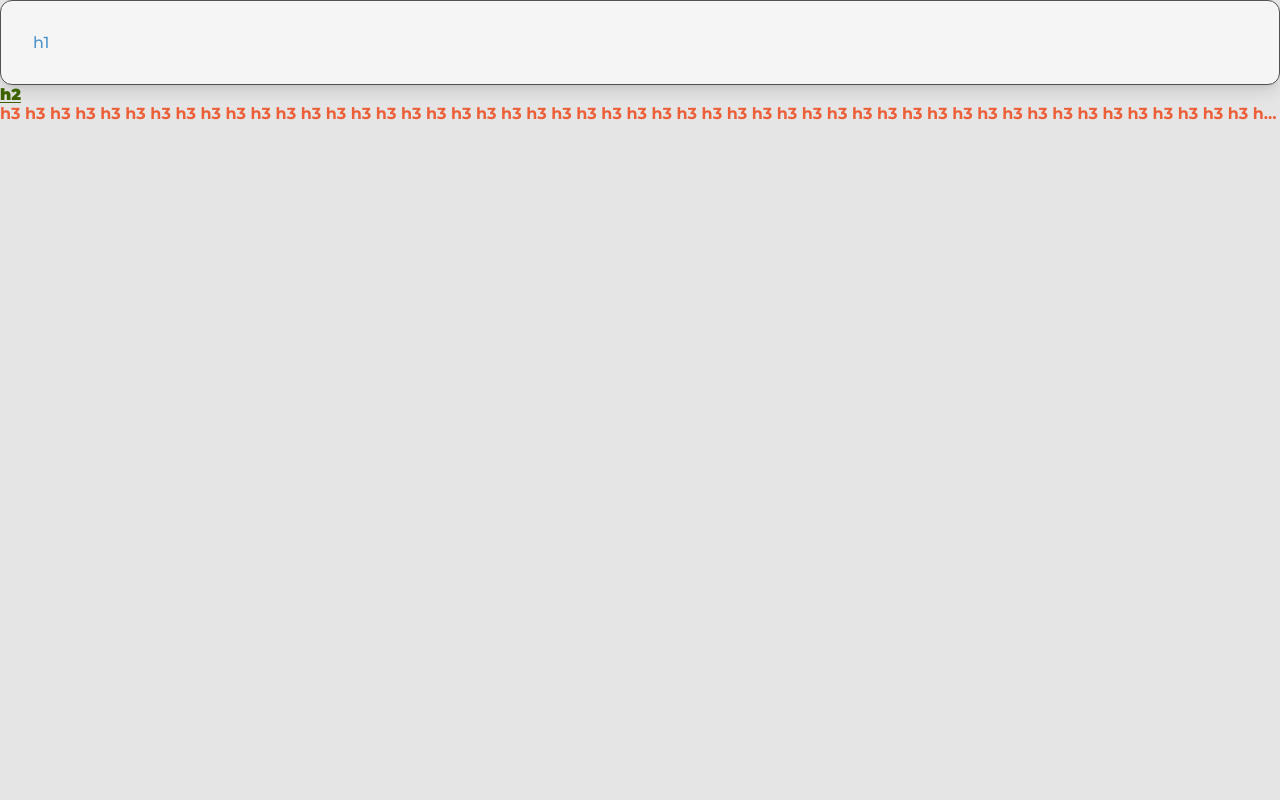
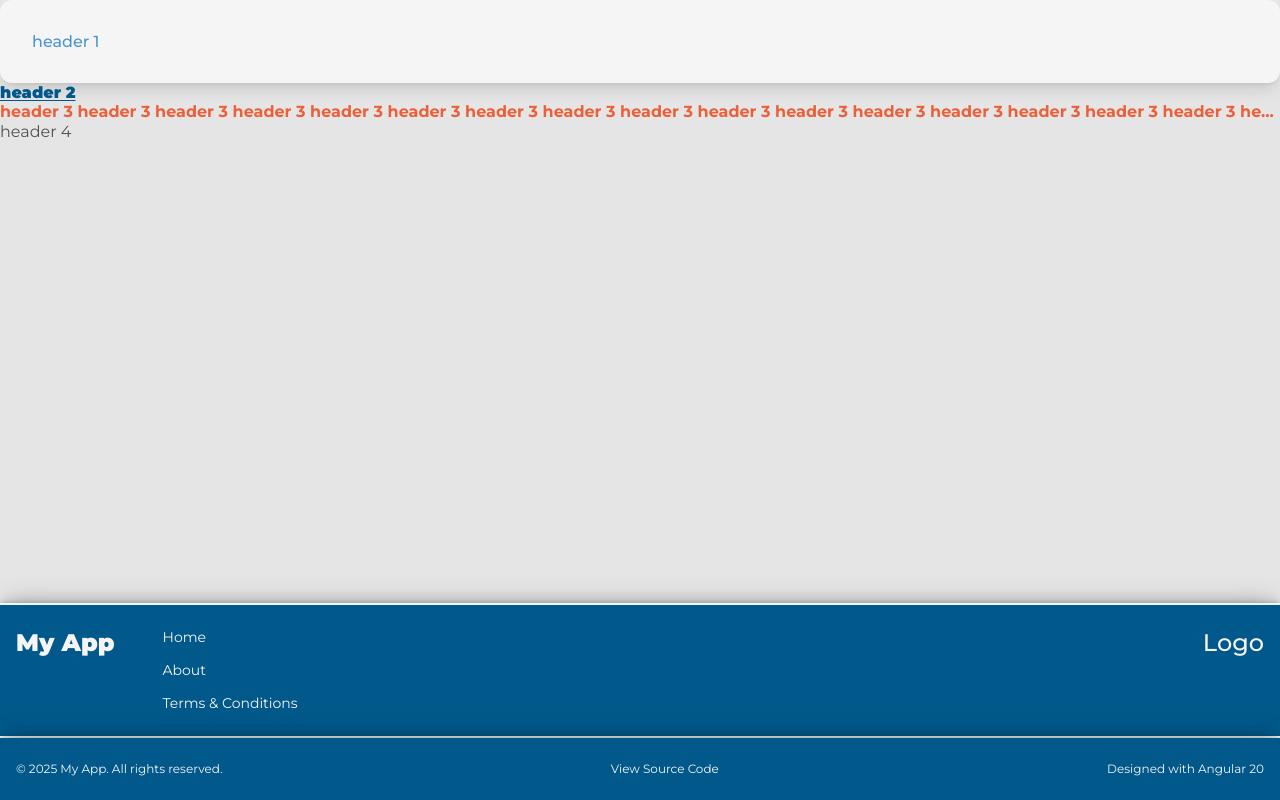
Before and after one commit to thegroosalugg/python-sql-angular, an Angular app in the folder client/: page / in a window 1280 px wide. Built offline with nearby package versions, Linux system fonts and the light colour scheme.

Commit message:
added re usable footer template

```diff
--- a/client/src/app/app.html
+++ b/client/src/app/app.html
@@ -1,3 +1,7 @@
-<h1 class="box-float">h1</h1>
-<h2 class="underline">h2</h2>
-<h3 class="truncate">{{"h3 ".repeat(400)}}</h3>
+<main>
+  <h1 class="box-float">header 1</h1>
+  <h2 class="underline">header 2</h2>
+  <h3 class="truncate">{{ 'header 3 '.repeat(400) }}</h3>
+  <h4>header 4</h4>
+</main>
+<app-footer />
--- a/client/src/app/app.scss
+++ b/client/src/app/app.scss
@@ -25,3 +25,7 @@ h3 {
   color: var(--rust-500);
   font-weight: 700;
 }
+
+h4 {
+  color: var(--text);
+}
--- a/client/src/app/app.ts
+++ b/client/src/app/app.ts
@@ -1,9 +1,10 @@
 import { Component, signal } from '@angular/core';
 import { RouterOutlet } from '@angular/router';
+import { FooterComponent } from "./layout/footer/footer.component";
 
 @Component({
   selector: 'app-root',
-  imports: [RouterOutlet],
+  imports: [RouterOutlet, FooterComponent],
   templateUrl: './app.html',
   styleUrl: './app.scss'
 })
--- /dev/null
+++ b/client/src/app/layout/footer/footer.component.html
@@ -0,0 +1,18 @@
+<footer>
+  <hr />
+  <section class="footer-top">
+    <h1>{{ appName() }}</h1>
+    <nav>
+      <a href="/">Home</a>
+      <a href="/">About</a>
+      <a href="/">Terms & Conditions</a>
+    </nav>
+    <h1>{{ appLogo() }}</h1>
+  </section>
+  <hr />
+  <section class="footer-bottom">
+    <p>© {{ appRights() }}. All rights reserved.</p>
+    <a [href]="github()" target="_blank">View Source Code</a>
+    <p>{{ appStack() }}</p>
+  </section>
+</footer>
--- /dev/null
+++ b/client/src/app/layout/footer/footer.component.scss
@@ -0,0 +1,57 @@
+footer {
+  text-align: center;
+  overflow-x: auto;
+  background: var(--accent);
+  color: var(--box);
+  box-shadow: var(--shadow-top);
+
+  a, p, h1, hr { transition: var(--transition); }
+  a:hover      { font-weight: 700; }
+  hr           { border: var(--border) var(--box); }
+}
+
+.footer-top, .footer-bottom {
+  display: flex;
+  flex-direction: column;
+  align-items: center;
+  gap: 0.5rem;
+  padding: 1.5rem 1rem;
+  font-size: var(--text-sm);
+}
+
+.footer-top {
+  @media (min-width: 768px) {
+    flex-direction: row;
+    align-items: flex-start;
+    text-align: start;
+    gap: 3rem;
+  }
+
+  h1 {
+    font-size: var(--text-2xl);
+    font-weight: 900;
+    max-width: 100%;
+
+    &:last-of-type {
+      font-weight: 500;
+
+      @media (min-width: 768px) { margin-left: auto; }
+    }
+  }
+
+  nav {
+    display: flex;
+    flex-direction: column;
+    gap: 0.5rem;
+
+    @media (min-width: 768px) { gap: 1rem; }
+  }
+}
+
+.footer-bottom {
+  justify-content: space-between;
+  font-size: var(--text-xs);
+  box-shadow: var(--shadow-top);
+
+  @media (min-width: 768px) { flex-direction: row; }
+}
--- /dev/null
+++ b/client/src/app/layout/footer/footer.component.ts
@@ -0,0 +1,15 @@
+import { Component, signal } from '@angular/core';
+
+@Component({
+     selector: 'app-footer',
+      imports: [],
+  templateUrl: './footer.component.html',
+     styleUrl: './footer.component.scss'
+})
+export class FooterComponent {
+    appName = signal('My App');
+    appLogo = signal('Logo');
+  appRights = signal('2025 My App');
+   appStack = signal('Designed with Angular 20');
+     github = signal('https://github.com/');
+}
--- a/client/src/index.html
+++ b/client/src/index.html
@@ -2,9 +2,10 @@
 <html lang="en">
 <head>
   <meta charset="utf-8">
-  <title>Client</title>
+  <title>Angular</title>
   <base href="/">
   <meta name="viewport" content="width=device-width, initial-scale=1">
+  <meta name="description" content="angular-client">
   <link rel="icon" type="image/x-icon" href="favicon.ico">
 </head>
 <body>
--- a/client/src/styles.scss
+++ b/client/src/styles.scss
@@ -8,22 +8,16 @@
   --font-minor: "Lato", sans-serif;
   --bg: var(--neutral-200);
   --fg: var(--neutral-900);
-  --accent: var(--lime-800);
-  --accent-hvr: var(--lime-700);
+  --accent: var(--sky-800);
+  --accent-hvr: var(--sky-700);
   --text: var(--neutral-600);
   --box: var(--neutral-100);
   --danger: var(--rust-600);
   --success: var(--lime-600);
-  --hover: var(--rust-200);
+  --hover: var(--rust-300);
   --transparent: #ffffff00;
-
-  // borders
   --border: 1px solid;
-  --border-bg: var(--border) var(--bg);
-  --border-fg: var(--border) var(--fg);
-  --border-accent: var(--border) var(--accent);
-  --border-text: var(--border) var(--text);
-  --border-transparent: var(--border) var(--transparent);
+  --transition: 0.5s ease;
 }
 
 @media (prefers-color-scheme: dark) {
@@ -31,8 +25,8 @@
   :root {
     --bg: var(--neutral-800);
     --fg: var(--neutral-100);
-    --accent: var(--lime-500);
-    --accent-hvr: var(--lime-400);
+    --accent: var(--sky-500);
+    --accent-hvr: var(--sky-400);
     --text: var(--neutral-300);
     --box: var(--neutral-700);
     --danger: var(--rust-500);
```
Also changed, not shown: 1 other file (tests, documents, lock files or other folders).
